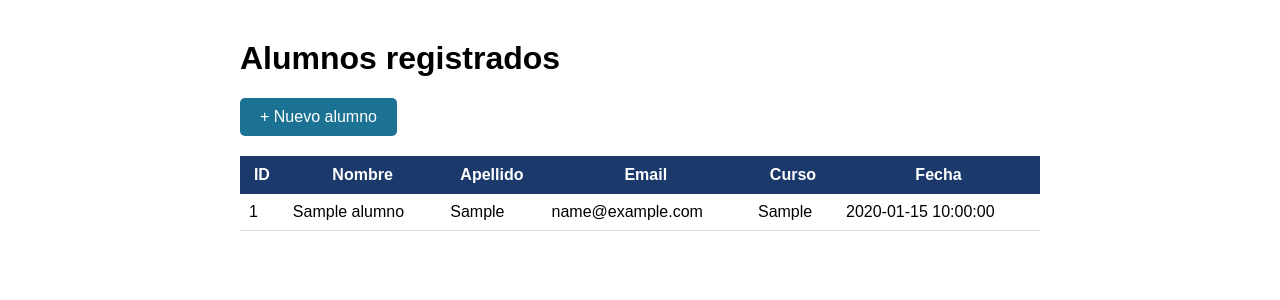
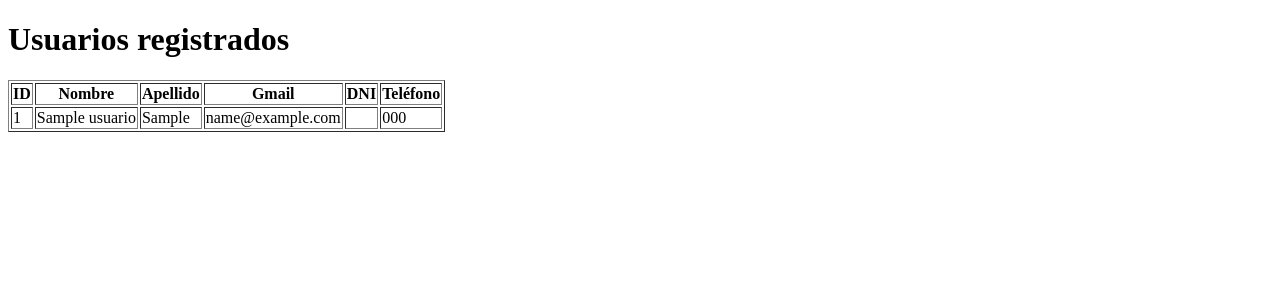
Before and after one commit to Martuuuuuuuu/Proyecto_MST, a PHP site: page /listado.php in a window 1280 px wide. Shown: the top 300 px of the page. Run offline with PHP 8.4, Linux system fonts and the light colour scheme; tables that the repository leaves empty or names only in its code hold one stand-in row (values such as "Sample post"); data that the repository does not hold is empty.

Commit message:
intento de conectar la base de datos con el formulario

```diff
--- a/backend/conexion.php
+++ b/backend/conexion.php
@@ -1,21 +1,30 @@
 <?php
-// Datos del servidor
-$host = 'localhost'; // XAMPP siempre usa localhost
-$usuario = 'root'; // Usuario por defecto en XAMPP
-$password = ''; // Sin contraseña en XAMPP local
-$base = 'colegio'; // Nombre de la base que creamos
-try {
-// PDO = PHP Data Objects: forma moderna y segura de conectar
+// Dirección del servidor de la base de datos.
+// En XAMPP siempre es localhost.
+$host = "localhost";
+// Usuario de MySQL.
+$usuario = "root";
+// Contraseña del usuario.
+// En XAMPP normalmente está vacía.
+$password = "";
+// Nombre de la base de datos.
+$base = "cooperadora";
+try{
+    // Crea la conexión con la base de datos utilizando PDO.
     $pdo = new PDO(
+        // Indica el servidor, la base de datos y la codificación.
         "mysql:host=$host;dbname=$base;charset=utf8mb4",
+        // Usuario de la base de datos.
         $usuario,
+        // Contraseña del usuario.
         $password
     );
-// Si hay un error, lanzá una excepción (no lo ocultes)
+    // Hace que los errores de la base de datos se muestren como excepciones.
     $pdo->setAttribute(PDO::ATTR_ERRMODE, PDO::ERRMODE_EXCEPTION);
-// Devuelve resultados como arrays asociativos (clave => valor)
+    // Devuelve los resultados como un arreglo asociativo.
     $pdo->setAttribute(PDO::ATTR_DEFAULT_FETCH_MODE, PDO::FETCH_ASSOC);
-} catch (PDOException $e) {
-die('❌ Error de conexión: ' . $e->getMessage());
+}catch(PDOException $e){
+    // Si ocurre un error de conexión, muestra el mensaje.
+    die("Error de conexión: ".$e->getMessage());
 }
 ?>
--- a/backend/listado.php
+++ b/backend/listado.php
@@ -1,47 +1,51 @@
 <?php
+// Incluye la conexión con la base de datos.
 require_once 'conexion.php';
-// Consultar todos los alumnos ordenados por fecha descendente
-$sql = "SELECT * FROM alumnos ORDER BY fecha_reg DESC";
+// Consulta para obtener todos los usuarios.
+// Se ordenan desde el último registrado hasta el primero.
+$sql = "SELECT * FROM usuarios ORDER BY id_usuario DESC";
+// Ejecuta la consulta.
 $stmt = $pdo->query($sql);
-$alumnos = $stmt->fetchAll();
+// Guarda todos los registros obtenidos.
+$usuarios = $stmt->fetchAll();
 ?>
 <!DOCTYPE html>
 <html lang="es">
 <head>
 <meta charset="UTF-8">
-<title>Listado de Alumnos</title>
-<style>
-body { font-family: Arial; max-width: 800px; margin: 40px auto; }
-table { width: 100%; border-collapse: collapse; margin-top: 20px; }
-th { background: #1B3A6B; color: white; padding: 10px; }
-td { padding: 9px; border-bottom: 1px solid #ddd; }
-tr:hover { background: #f0f4f8; }
-.btn { display:inline-block; padding:10px 20px; background:#1C7293;
-color:white; text-decoration:none; border-radius:5px; }
-</style>
+<title>Listado de Usuarios</title>
 </head>
 <body>
-<?php if (isset($_GET['msg']) && $_GET['msg'] === 'ok'): ?>
-<p style="color:green; font-weight:bold;">
-✔ Alumno registrado correctamente.
-</p>
-<?php endif; ?>
-<h1>Alumnos registrados</h1>
-<a class="btn" href="formulario.html">+ Nuevo alumno</a>
-<table>
+<h1>Usuarios registrados</h1>
+<!-- Comienza la tabla -->
+<table border="1">
 <tr>
-<th>ID</th><th>Nombre</th><th>Apellido</th>
-<th>Email</th><th>Curso</th><th>Fecha</th>
+<!-- Encabezados de la tabla -->
+<th>ID</th>
+<th>Nombre</th>
+<th>Apellido</th>
+<th>Gmail</th>
+<th>DNI</th>
+<th>Teléfono</th>
 </tr>
-<?php foreach ($alumnos as $alumno): ?>
+<!-- Recorre todos los usuarios obtenidos de la base de datos -->
+<?php foreach($usuarios as $usuario): ?>
 <tr>
-<td><?= $alumno['id'] ?></td>
-<td><?= htmlspecialchars($alumno['nombre']) ?></td>
-<td><?= htmlspecialchars($alumno['apellido']) ?></td>
-<td><?= htmlspecialchars($alumno['email']) ?></td>
-<td><?= htmlspecialchars($alumno['curso']) ?></td>
-<td><?= $alumno['fecha_reg'] ?></td>
+<!-- Muestra el ID del usuario -->
+<td><?= $usuario['id_usuario'] ?></td>
+<!-- Muestra el nombre.
+htmlspecialchars evita que se ejecute código HTML o JavaScript. -->
+<td><?= htmlspecialchars($usuario['nombre']) ?></td>
+<!-- Muestra el apellido -->
+<td><?= htmlspecialchars($usuario['apellido']) ?></td>
+<!-- Muestra el gmail -->
+<td><?= htmlspecialchars($usuario['gmail']) ?></td>
+<!-- Muestra el DNI -->
+<td><?= htmlspecialchars($usuario['DNI']) ?></td>
+<!-- Muestra el teléfono -->
+<td><?= htmlspecialchars($usuario['telefono']) ?></td>
 </tr>
+<!-- Finaliza el recorrido del foreach -->
 <?php endforeach; ?>
 </table>
 </body>
```
Also changed, not shown: backend/procesar.php (+24 -26 lines). Lines whose indentation alone changed are shown as unchanged.
